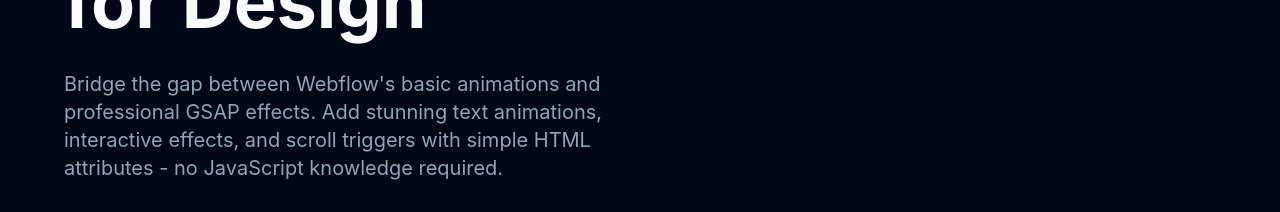
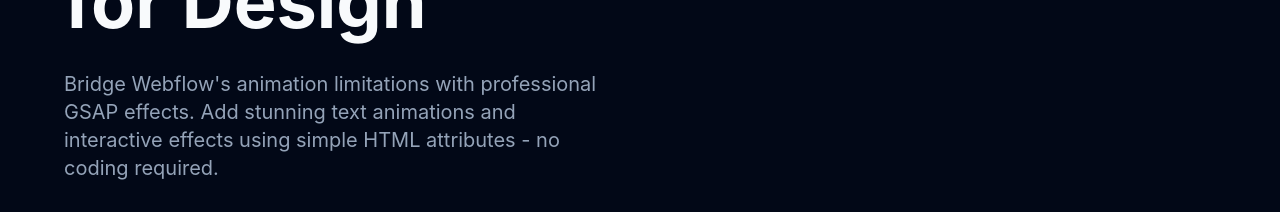
Before and after one commit to Slabpixel/FlowBitz, a React (Vite) app: page / in a window 1280 px wide. Shown: the part 364-576 px from the top of the page. Built offline with nearby package versions, Linux system fonts and the light colour scheme; no server answers.

Commit message:
SEO Updates

```diff
--- a/src/app/pages/Components.jsx
+++ b/src/app/pages/Components.jsx
@@ -4,9 +4,11 @@
 import { Zap, Gift, Settings, Copy, Palette, Heart } from 'lucide-react'
 import Sidebar from '../components/layout/Sidebar.jsx'
 import SEO from '../components/SEO.jsx'
+import { getFilteredComponentKeys } from '../../library/data/componentsMetadata.js'
 
 const Components = () => {
   const navigate = useNavigate()
+  const componentCount = getFilteredComponentKeys().length
 
   const structuredData = {
     "@context": "https://schema.org",
@@ -41,7 +43,7 @@
         <main className="flex flex-col p-4 sm:p-8 lg:p-16 w-full items-center lg:overflow-y-auto lg:h-full">
           <div className="w-full max-w-[970px] mb-6 sm:mb-8">
             <h1 className="text-3xl sm:text-4xl font-bold mb-2 text-foreground">Free Webflow Animation Components</h1>
-            <p className="text-muted-foreground text-base sm:text-lg">16+ professional GSAP-powered components that solve Webflow's animation limitations</p>
+            <p className="text-muted-foreground text-base sm:text-lg">{componentCount}+ professional GSAP-powered components that solve Webflow's animation limitations</p>
           </div>
 
           {/* Introduction Content */}
@@ -116,7 +118,7 @@
                     <Zap className="w-6 h-6 text-white" />
                   </div>
                   <h4 className="text-lg sm:text-xl font-semibold mb-2 sm:mb-3 text-foreground">Less Is More</h4>
-                  <p className="text-muted-foreground text-sm sm:text-base leading-relaxed">Using more than 2-3 components on a page is not advised, as it can overload your Webflow site with animations, potentially impacting performance or user experience</p>
+                  <p className="text-muted-foreground text-sm sm:text-base leading-relaxed">Using more than 5 components on a page is not advised, as it can overload your Webflow site with animations, potentially impacting performance or user experience</p>
                 </div>
 
                 <div className="group relative p-6 bg-background/60 backdrop-blur-sm rounded-2xl border border-border/50 hover:border-primary/30 transition-all duration-300 hover:shadow-lg hover:shadow-primary/10">
--- a/src/app/pages/Home.jsx
+++ b/src/app/pages/Home.jsx
@@ -76,8 +76,7 @@
                 wb-text-5="Everyone">Webflow</span></div>
             </h1>
             <p className="text-base sm:text-lg lg:text-xl text-muted-foreground leading-relaxed">
-              Bridge the gap between Webflow's basic animations and professional GSAP effects.
-              Add stunning text animations, interactive effects, and scroll triggers with simple HTML attributes - no JavaScript knowledge required.
+            Bridge Webflow's animation limitations with professional GSAP effects. Add stunning text animations and interactive effects using simple HTML attributes - no coding required.
             </p>
 
             <div className="flex flex-col sm:flex-row gap-3 sm:gap-4">
@@ -185,7 +184,7 @@
       <section className="bg-background py-12 sm:py-16 lg:py-20 px-4 sm:px-6 lg:px-8">
         <div className="max-w-6xl mx-auto">
           <div className="flex flex-col items-center justify-center text-center mb-12 sm:mb-16">
-            <h2 className="text-3xl sm:text-4xl lg:text-5xl font-bold mb-4 sm:mb-6">
+            <h2 className="text-3xl sm:text-4xl lg:text-5xl font-bold mb-4 sm:mb-6 max-w-3xl">
               Why <span wb-component="gradient-text">FlowBitz</span> Solves Your Animation Problems
             </h2>
             <p className="text-lg sm:text-xl text-muted-foreground max-w-2xl mx-auto">
@@ -254,7 +253,7 @@
       <section className="bg-background pt-12 sm:pt-16 lg:pt-20 pb-20 sm:pb-32 lg:pb-40 px-4 sm:px-6 lg:px-8">
         <div className="max-w-6xl mx-auto text-center">
           <div className="flex flex-col items-center justify-center">
-            <h2 className="text-3xl sm:text-4xl lg:text-5xl font-bold mb-4 sm:mb-6 text-foreground">
+            <h2 className="text-3xl sm:text-4xl lg:text-5xl font-bold mb-4 sm:mb-6 text-foreground max-w-2xl">
               Ready to <span wb-component="gradient-text">Transform</span> Your Webflow Projects?
             </h2>
             <p className="text-lg sm:text-xl text-muted-foreground mb-6 sm:mb-8 max-w-2xl">
```
